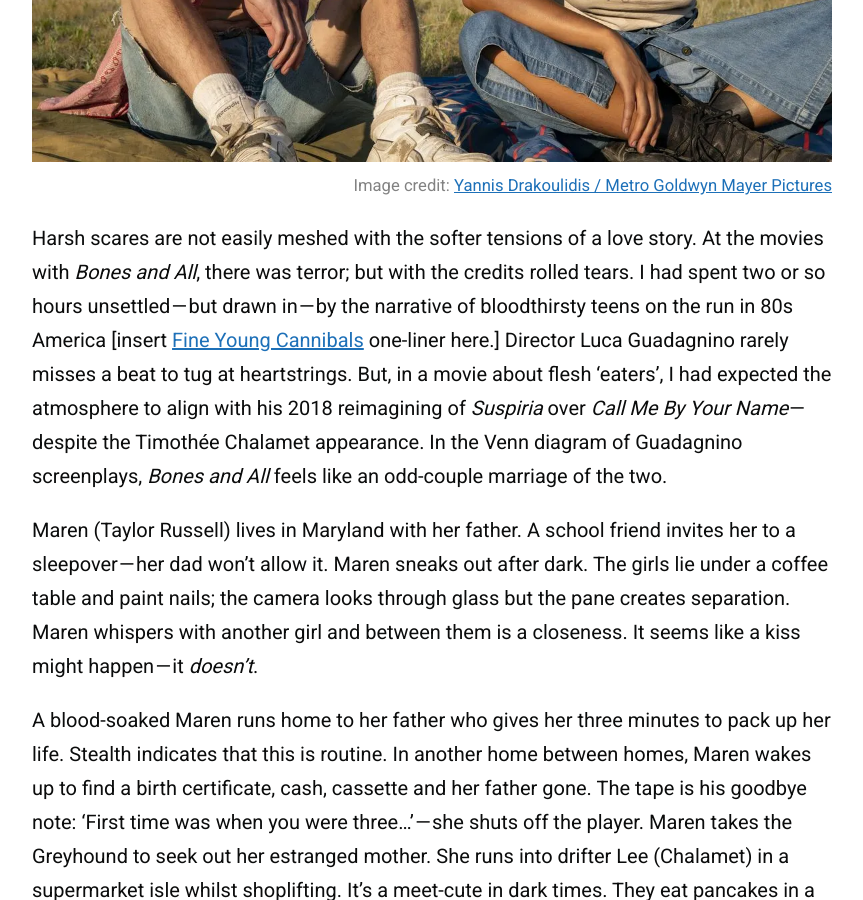
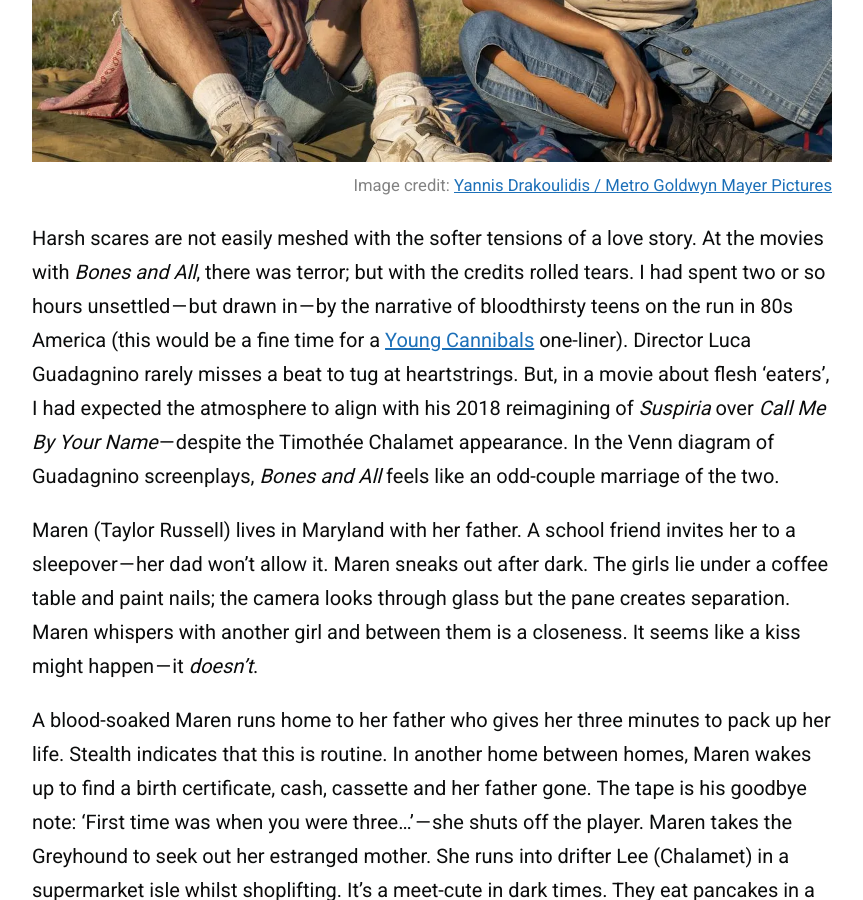
Before and after one commit to zoeurl/zoedowney.github.io, a Jekyll site: the page built from _posts/2023-08-07-bones-and-all.md, in a window 1280 px wide and 900 px high, scrolled down 653 px. Shown: the whole window, without its empty margins (208-1071 px from the left). Built offline with Jekyll 4.4.1, drawn with Linux system fonts in a browser that asks for light colours.

Commit message:
Update 2023-08-07-bones-and-all.md

```diff
--- a/_posts/2023-08-07-bones-and-all.md
+++ b/_posts/2023-08-07-bones-and-all.md
@@ -8,7 +8,7 @@
 image-alt-text: "From left to right: Timothée Chalamet as Lee and Taylor Russell as Maren sitting in a vast field under a bright, blue sky"
 ---
 
-Harsh scares are not easily meshed with the softer tensions of a love story. At the movies with _Bones and All_, there was terror; but with the credits rolled tears. I had spent two or so hours unsettled — but drawn in — by the narrative of bloodthirsty teens on the run in 80s America [insert [Fine Young Cannibals](https://en.wikipedia.org/wiki/The_Raw_%26_the_Cooked_%28album%29) one-liner here.] Director Luca Guadagnino rarely misses a beat to tug at heartstrings. But, in a movie about flesh ‘eaters’, I had expected the atmosphere to align with his 2018 reimagining of _Suspiria_ over _Call Me By Your Name_ — despite the Timothée Chalamet appearance. In the Venn diagram of Guadagnino screenplays, _Bones and All_ feels like an odd-couple marriage of the two.
+Harsh scares are not easily meshed with the softer tensions of a love story. At the movies with _Bones and All_, there was terror; but with the credits rolled tears. I had spent two or so hours unsettled — but drawn in — by the narrative of bloodthirsty teens on the run in 80s America (this would be a fine time for a [Young Cannibals](https://en.wikipedia.org/wiki/The_Raw_%26_the_Cooked_%28album%29) one-liner). Director Luca Guadagnino rarely misses a beat to tug at heartstrings. But, in a movie about flesh ‘eaters’, I had expected the atmosphere to align with his 2018 reimagining of _Suspiria_ over _Call Me By Your Name_ — despite the Timothée Chalamet appearance. In the Venn diagram of Guadagnino screenplays, _Bones and All_ feels like an odd-couple marriage of the two.
 
 Maren (Taylor Russell) lives in Maryland with her father. A school friend invites her to a sleepover — her dad won’t allow it. Maren sneaks out after dark. The girls lie under a coffee table and paint nails; the camera looks through glass but the pane creates separation. Maren whispers with another girl and between them is a closeness. It seems like a kiss might happen — it _doesn’t_.
 
```
